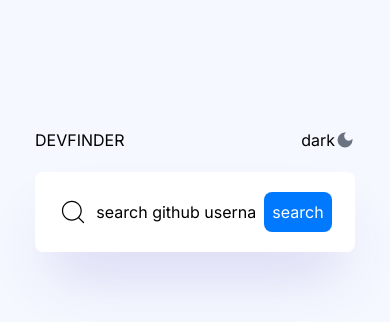
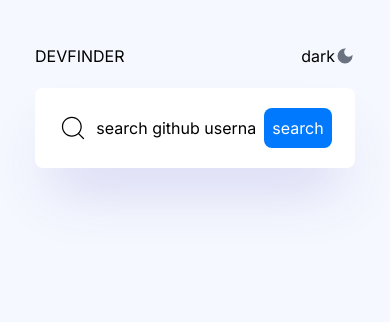
Before and after one commit to YilbertLuna/GitHub-user-search-app, a Next.js app: page / in a window 390 px wide. Shown: the top 322 px of the page. Built offline with nearby package versions, Linux system fonts and the light colour scheme; no server answers.

Commit message:
margin-top styles were corrected for the mobile view

```diff
--- a/src/components/inputSearch/index.tsx
+++ b/src/components/inputSearch/index.tsx
@@ -69,7 +69,7 @@ export default function InputSearch({setUser}: props): JSX.Element {
 
     return(
         <div className="flex flex-col justify-center items-center">
-            <div className="flex flex-row justify-between w-full mt-32 dark:text-white">
+            <div className="flex flex-row justify-between w-full mt-11 dark:text-white">
                 <h1>DEVFINDER</h1>
                 <p className="flex flex-row justify-center items-center gap-1">
                     <span onClick={toggleTheme} className={`${theme === 'light' ? '' : 'hidden'} flex flex-row items-center`}>
--- a/src/components/userInfo/index.tsx
+++ b/src/components/userInfo/index.tsx
@@ -9,7 +9,7 @@ type props = {
 export default function UserInformation({user}: props): JSX.Element {
 
     return(
-        <div className="mt-11 w-80 p-4 bg-white dark:bg-darkUser dark:text-white shadow-inputShadow rounded-lg space-y-3">
+        <div className="mt-8 w-80 p-4 bg-white dark:bg-darkUser dark:text-white shadow-inputShadow rounded-lg space-y-3">
             {/* photo, name, username and count created */}
             <div className="flex flex-row justify-center items-center space-x-5">
                 <div className="flex justify-start items-start">
```
